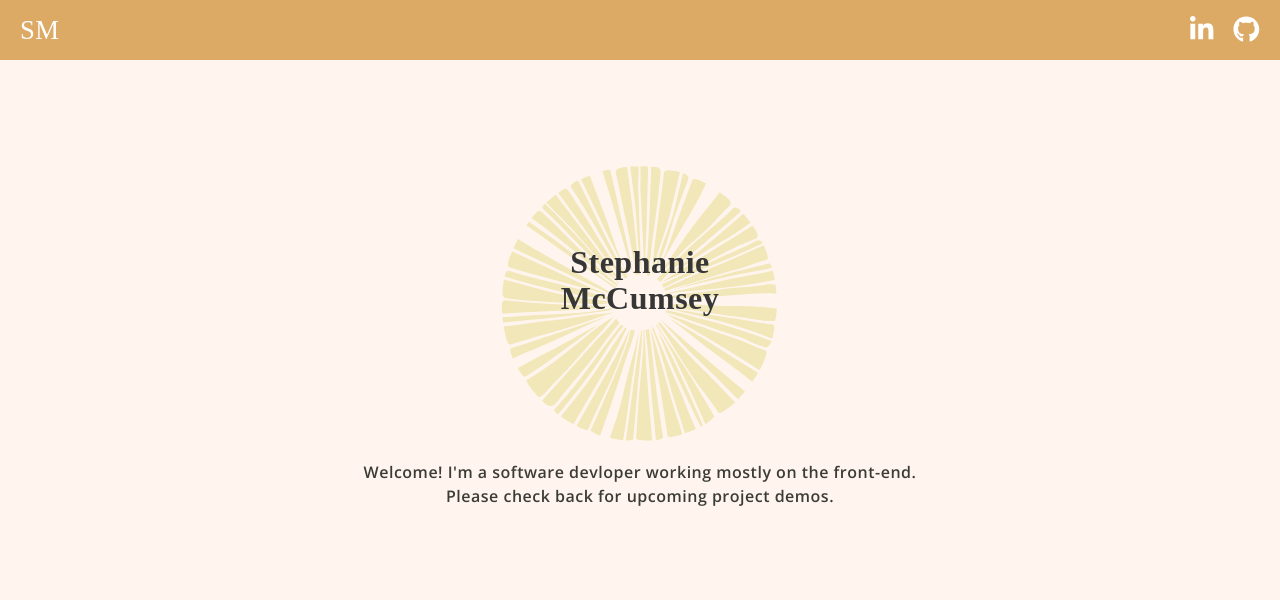
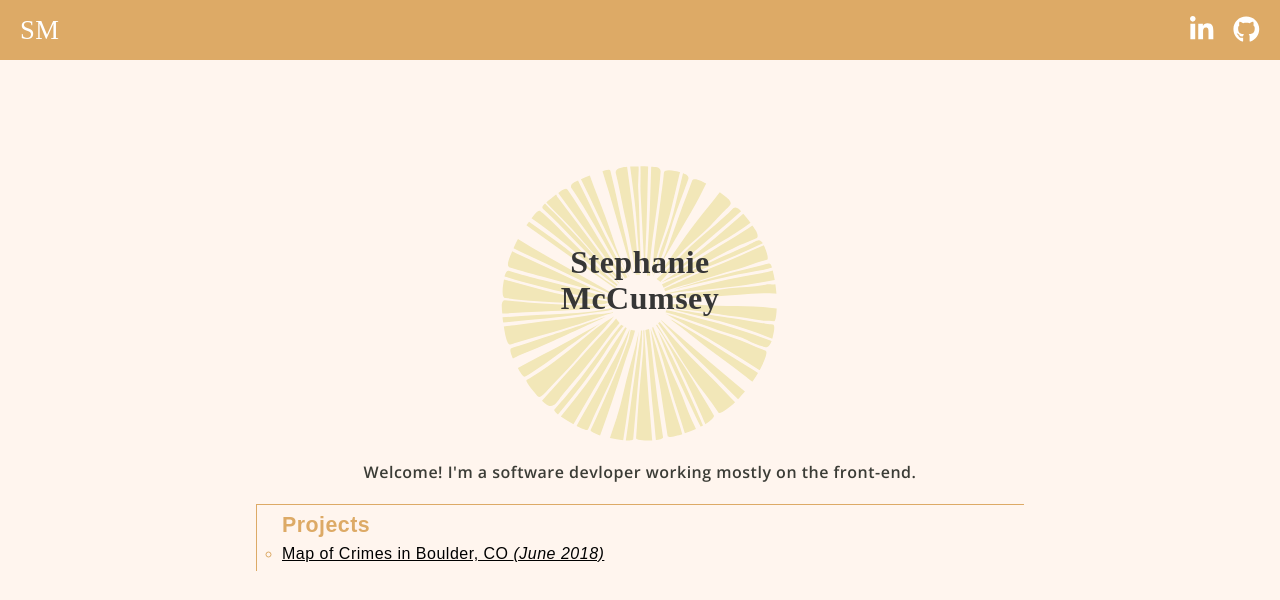
Before and after one commit to smccumsey/smccumsey.com, a Vue app: page /admin in a window 1280 px wide. Shown: the top 600 px of the page. Built offline with nearby package versions, Linux system fonts and the light colour scheme; a web font is replaced by a local one; what vue-tables-2 would draw is missing.

Commit message:
cleaned presentation

```diff
--- a/src/pages/dataviz.vue
+++ b/src/pages/dataviz.vue
@@ -1,22 +1,15 @@
 <template>
+  <div>
     <div id="dataviz" v-if="geoData">
       <div class="left">
         <div class="wrapper">
-<!--
-        <div class="info-box">
+
+          <div class="info">
             <a target="_blank" href="https://bouldercolorado.gov/open-data/crime-locations/">
               <h4>Crime location data for the City of Boulder</h4>
             </a>
             <p>Date Range: {{ dateRange[0] | formatDate }} - {{ dateRange[1] | formatDate }}</p>
-          <p>Offense types:</p>
-          <ul class="legend">
-            <li v-for="(offense, id) in sortedOffenses"
-                :key="id">
-              <div class="swatch" :style="{background: colorPicker(offense)}"></div>
-              <span>{{offense}}</span>
-            </li>
-          </ul>
-        </div> -->
+          </div>
 
           <div id="crime-table">
             <v-client-table
@@ -51,6 +44,11 @@
         :geoData="geoData"
         :colorPicker="colorPicker"
         :activeOffense="activeOffense"/>
+    </div>
+    <div id="loader" v-else>
+      <div class="box"></div>
+      <div class="box"></div>
+    </div>
   </div>
 </template>
 
@@ -293,7 +291,7 @@ export default {
 
   #map {
     /* float: right; */
-    height: 80vh;
+    height: 100%;
   }
   .marker {
     background: black;
@@ -304,14 +302,15 @@ export default {
     cursor: pointer;
   }
 
-  .info-box {
-    flex: 0 1 45%;
-    border: 1px solid #d0d0d0;
-    align-self: flex-start;
+  .info {
     padding: 10px;
+    text-align: center;
     /* box-shadow: inset 0 0 10px #000000; */
     font-size: 12px;
-    height: 300px;
+  }
+
+  .info a {
+    text-decoration: underline;
   }
 
   .legend {
@@ -412,4 +411,53 @@ export default {
 // .VueTables__child-row-toggler--open::before {
 //   content: "-";
 // }
+
+$duration: 4s;
+
+.box {
+  background:
+  radial-gradient(circle farthest-side at 0% 50%,#fb1 23.5%,rgba(240,166,17,0) 0)21px 30px,
+  radial-gradient(circle farthest-side at 0% 50%,#B71 24%,rgba(240,166,17,0) 0)19px 30px,
+  linear-gradient(#fb1 14%,rgba(240,166,17,0) 0, rgba(240,166,17,0) 85%,#fb1 0)0 0,
+  linear-gradient(150deg,#fb1 24%,#B71 0,#B71 26%,rgba(240,166,17,0) 0,rgba(240,166,17,0) 74%,#B71 0,#B71 76%,#fb1 0)0 0,
+  linear-gradient(30deg,#fb1 24%,#B71 0,#B71 26%,rgba(240,166,17,0) 0,rgba(240,166,17,0) 74%,#B71 0,#B71 76%,#fb1 0)0 0,
+  linear-gradient(90deg,#B71 2%,#fb1 0,#fb1 98%,#B71 0%)0 0 #fb1;
+  background-size:40px 60px;
+  height: 1em;
+  width: 1em;
+  font-size: 10vmin;
+  position: absolute;
+  top: 50%;
+  left: 50%;
+  margin: -.5em;
+  margin-left: -1em;
+  transform-origin: top right;
+
+  animation: box-flip $duration ease-in-out infinite;
+
+  &:nth-child(2) {
+    animation-delay: #{$duration / -2};
+  }
+}
+
+@keyframes box-flip {
+  #{percentage(1/6)} {
+    transform: rotate(0);
+  }
+  #{percentage(2/6)} {
+    transform: rotate(.5turn);
+  }
+  #{percentage(3/6)} {
+    transform: rotate(.5turn);
+  }
+  #{percentage(4/6)} {
+    transform: rotate(.75turn);
+  }
+  #{percentage(5/6)} {
+    transform: rotate(.75turn);
+  }
+  #{percentage(6/6)} {
+    transform: rotate(1turn);
+  }
+}
 </style>
--- a/src/pages/index.vue
+++ b/src/pages/index.vue
@@ -4,13 +4,12 @@
     <img src="@/assets/img/mushspore_yellow.svg" alt="Personal Logo" class="logo__img" />
     <span class="logo__text">
       <h1 class="title">
-              Stephanie McCumsey
-            </h1>
+        Stephanie McCumsey
+      </h1>
     </span>
   </div>
   <article class="bio">
     <p>Welcome! I'm a software devloper working mostly on the front-end.</p>
-    <p>Please check back for upcoming project demos.</p>
     <!-- <ul class="users">
       <li v-for="(user, index) in users" :key="index" class="user">
         <nuxt-link :to="{ name: 'id', params: { id: index }}">
@@ -19,6 +18,12 @@
       </li>
     </ul> -->
   </article>
+  <div class="projects">
+    <h2>Projects</h2>
+    <ul>
+      <li><router-link to="/dataviz">Map of Crimes in Boulder, CO <i>(June 2018)</i></router-link></li>
+    </ul>
+  </div>
 </section>
 </template>
 
@@ -32,6 +37,10 @@ export default {
 </script>
 
 <style scoped>
+.container {
+  margin: 0 auto;
+  width: 60%;
+}
 .g-signin2 {
   margin: 0 auto;
 }
@@ -76,4 +85,27 @@ export default {
 .user {
   margin: 10px 0;
 }
+
+.projects {
+  border-top: 1px solid #da6;
+  border-left: 1px solid #da6;
+  text-align: left;
+  margin-top: 20px;
+  padding: 5px;
+  padding-left: 25px;
+  font-weight: 200;
+  color: #dA6;
+}
+
+.projects h2 {
+  font-size: 16pt;
+  font-weight: bold;
+}
+
+.projects ul {
+  list-style-type: circle;
+}
+.projects a {
+  text-decoration: underline;
+}
 </style>
```
Lines whose indentation alone changed are shown as unchanged.
